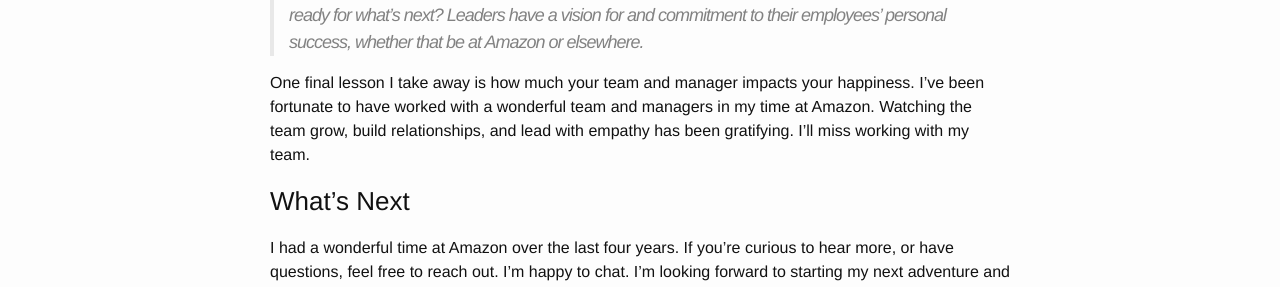
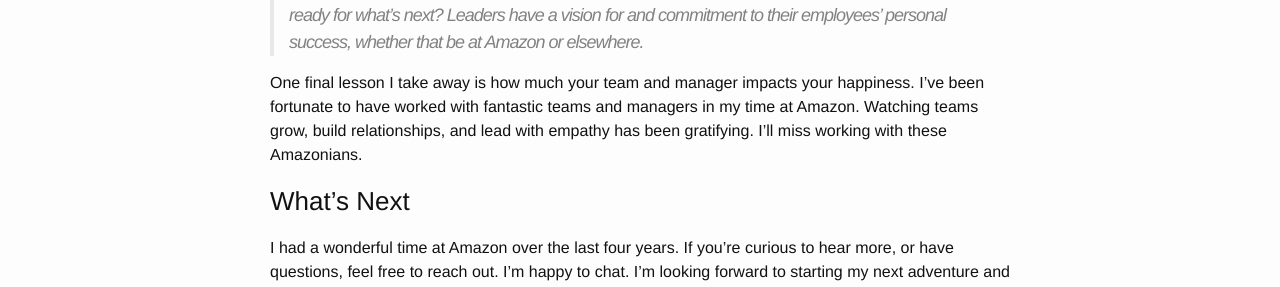
Before and after one commit to kevinlondon/kevinlondon.github.io, a Jekyll site: the page built from _posts/2022-06-03-reflections-amazon-career.md, in a window 1280 px wide. Shown: the part 1590-1877 px from the top of the page. Built offline with Jekyll 4.4.1, drawn with Linux system fonts in a browser that asks for light colours; comment, search, counter and statistics services are not loaded.

Commit message:
These Amazonians instead of my team

```diff
--- a/_posts/2022-06-03-reflections-amazon-career.md
+++ b/_posts/2022-06-03-reflections-amazon-career.md
@@ -82,9 +82,9 @@ Leaders have a vision for and commitment to their employees' personal success,
 whether that be at Amazon or elsewhere.
 
 One final lesson I take away is how much your team and manager impacts your
-happiness. I've been fortunate to have worked with a wonderful team and managers
-in my time at Amazon. Watching the team grow, build relationships, and lead with
-empathy has been gratifying. I'll miss working with my team.
+happiness. I've been fortunate to have worked with fantastic teams and managers
+in my time at Amazon. Watching teams grow, build relationships, and lead with
+empathy has been gratifying. I'll miss working with these Amazonians.
 
 ### What's Next
 
```
